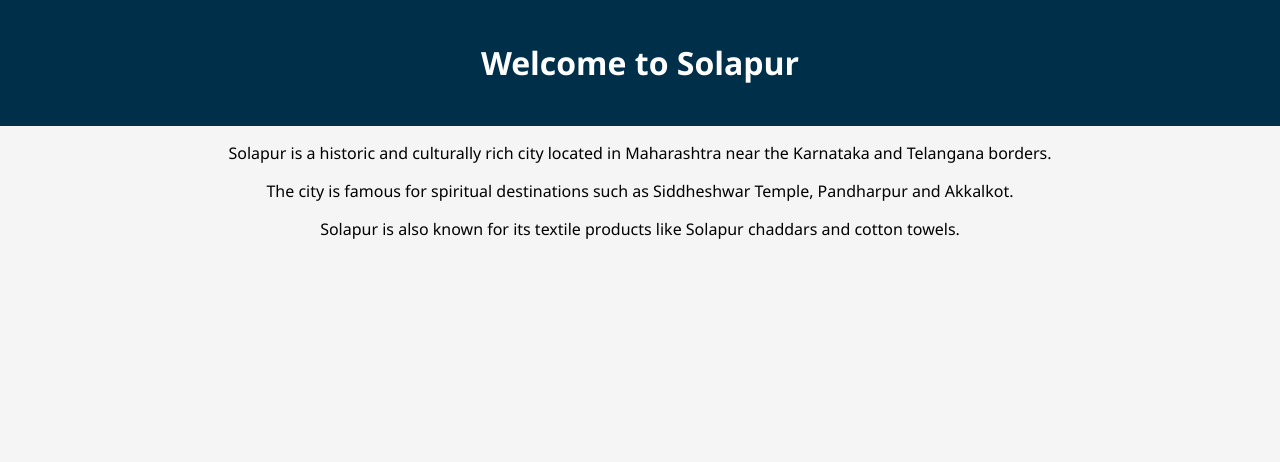
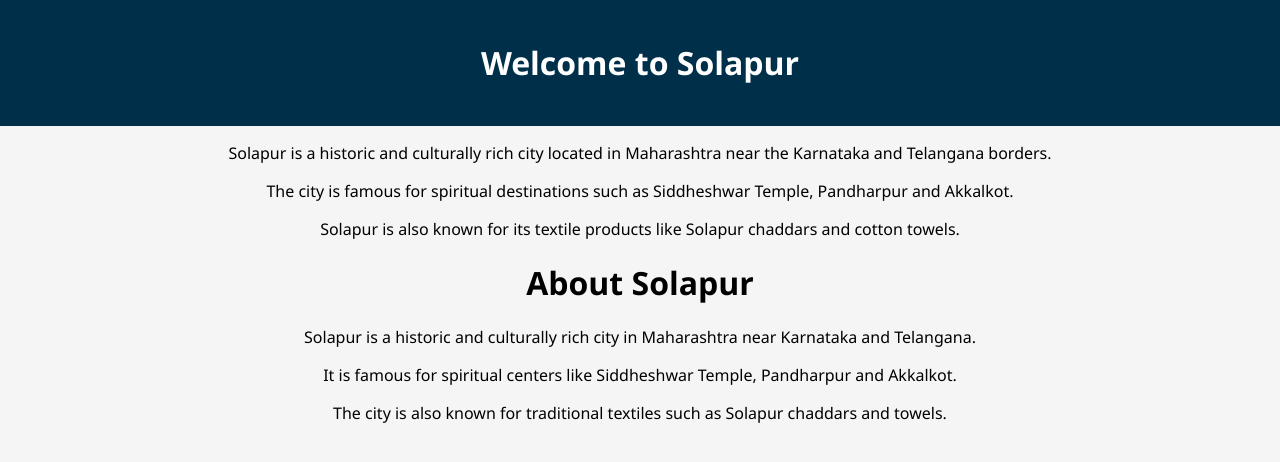
Before and after one commit to khandekarsarang4-sys/solapur-tourism-website, a plain HTML site: page home.html in a window 1280 px wide. Drawn offline with Linux system fonts and the light colour scheme.

Commit message:
Update home.html

```diff
--- a/home.html
+++ b/home.html
@@ -23,3 +23,28 @@
 
 </body>
 </html>
+<!DOCTYPE html>
+<html>
+<head>
+<title>Home</title>
+<link rel="stylesheet" href="style.css">
+</head>
+
+<body>
+
+<h1>About Solapur</h1>
+
+<p>
+Solapur is a historic and culturally rich city in Maharashtra near Karnataka and Telangana.
+</p>
+
+<p>
+It is famous for spiritual centers like Siddheshwar Temple, Pandharpur and Akkalkot.
+</p>
+
+<p>
+The city is also known for traditional textiles such as Solapur chaddars and towels.
+</p>
+
+</body>
+</html>
```
